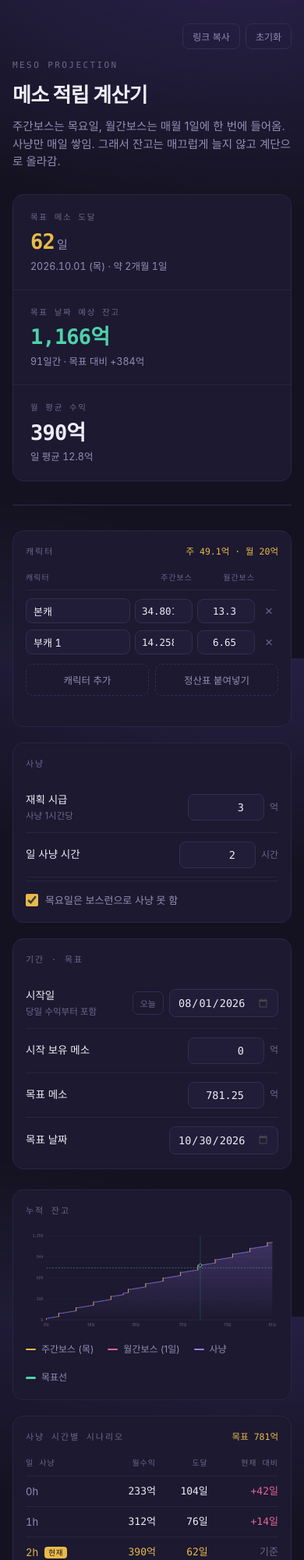
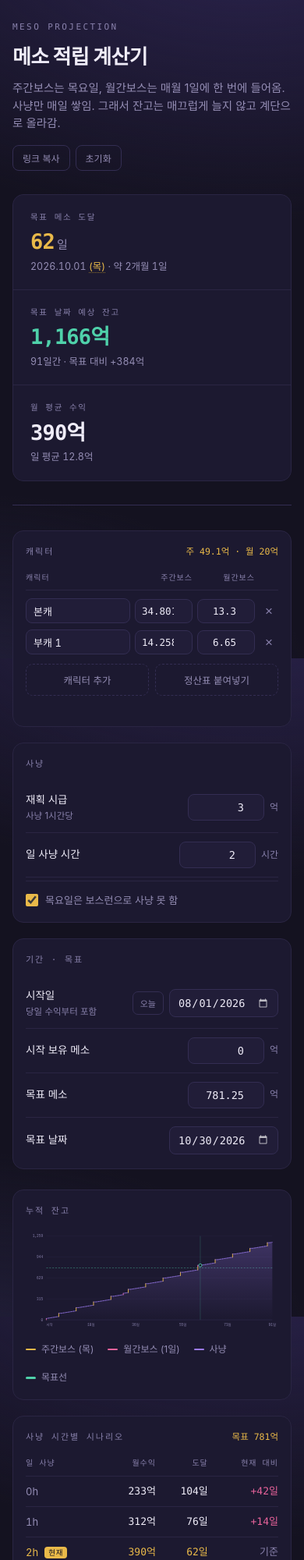
Before and after one commit to yh-yeop/meso_calcul, a plain HTML site: page index.html in a window 390 px wide. Shown: the top 2000 px of the page at 78% size. Drawn offline with Linux system fonts and the light colour scheme.

Commit message:
설명 텍스트 제거 및 UI 점검
- 월 수익 구성 패널의 해설 문단 3줄과 목요일 경고 박스 삭제.
  도달일이 목요일이라는 신호는 상단 readout의 요일 표기를 금색으로
  강조하는 것으로 대체 (title에 설명)
- 패널 제목에 월 합계 표시해 삭제로 비어진 정보 밀도 보완

접근성 / 대비
- --muted-2 #6E668C -> #8880AB (패널 배경 대비 3.20:1 -> 4.65:1, WCAG AA)
- 모든 입력에 label for / aria-label 연결
- 캐릭터가 하나뿐일 때 삭제 버튼 disabled
- 정산표 토글에 aria-expanded

버그
- color-scheme:dark 를 선언하면서 달력 아이콘이 이미 밝게 렌더되는데
  filter:invert(.72) 가 다시 어둡게 만들던 문제. opacity 방식으로 교체

기타
- 헤더 버튼을 절대배치로 옮겨 모바일에서 제목 위로 올라가던 순서 수정
- 그래프 x축 첫 눈금 "0일" -> "시작"
- 목표 메소가 비었을 때 "이미 달성" 대신 입력 안내
- simulate에 light 모드 추가 (시나리오 표에서 8번 도는 경로, 그래프
  배열 생성 생략 + 도달 시점 조기 종료)

Co-Authored-By: Claude Opus 5 <noreply@anthropic.com>

```diff
--- a/index.html
+++ b/index.html
@@ -31,7 +31,7 @@
     --mint:#4FD1AA;
     --text:#EFECF8;
     --muted:#948DB4;
-    --muted-2:#6E668C;
+    --muted-2:#8880AB;
     --mono:"SF Mono",ui-monospace,"JetBrains Mono",Menlo,Consolas,"D2Coding",monospace;
     --sans:"Pretendard",-apple-system,BlinkMacSystemFont,"Segoe UI","Apple SD Gothic Neo","Malgun Gothic",sans-serif;
   }
@@ -50,12 +50,11 @@
   .wrap{max-width:1120px;margin:0 auto}
   .eyebrow{font-family:var(--mono);font-size:11px;letter-spacing:.22em;text-transform:uppercase;color:var(--muted-2)}
 
-  .hero{border-bottom:1px solid var(--line);padding-bottom:30px;margin-bottom:32px}
-  .hero .toprow{display:flex;justify-content:space-between;align-items:flex-start;gap:16px}
+  .hero{position:relative;border-bottom:1px solid var(--line);padding-bottom:30px;margin-bottom:32px}
   .hero h1{font-size:clamp(26px,4.4vw,40px);font-weight:760;letter-spacing:-.025em;margin-top:10px}
-  .hero p{color:var(--muted);font-size:14.5px;margin-top:9px;max-width:60ch}
+  .hero p{color:var(--muted);font-size:14.5px;margin-top:9px;max-width:56ch}
 
-  .tools{display:flex;gap:7px;flex-shrink:0;padding-top:4px}
+  .tools{position:absolute;top:0;right:0;display:flex;gap:7px}
   .tool{background:transparent;border:1px solid var(--line);border-radius:8px;color:var(--muted);
         font-family:var(--sans);font-size:12px;padding:7px 12px;cursor:pointer;white-space:nowrap;
         transition:border-color .14s,color .14s}
@@ -101,7 +100,8 @@
   input[type=number]{width:112px;text-align:right}
   input[type=date]{width:146px}
   input:focus,textarea:focus{outline:none;border-color:var(--gold);box-shadow:0 0 0 3px rgba(233,185,73,.14)}
-  input::-webkit-calendar-picker-indicator{filter:invert(.72)}
+  input::-webkit-calendar-picker-indicator{opacity:.7;cursor:pointer}
+  input::-webkit-calendar-picker-indicator:hover{opacity:1}
 
   .mini{background:transparent;border:1px solid var(--line);border-radius:7px;color:var(--muted-2);
         font-family:var(--sans);font-size:11px;padding:6px 9px;cursor:pointer;white-space:nowrap;
@@ -119,7 +119,8 @@
   .rrow input[type=number]{width:100%;font-size:12.5px;padding:7px 8px}
   .del{background:transparent;border:0;color:var(--muted-2);font-size:17px;line-height:1;
        cursor:pointer;padding:4px;border-radius:6px;transition:color .14s}
-  .del:hover{color:var(--rose)}
+  .del:hover:not(:disabled){color:var(--rose)}
+  .del:disabled{opacity:.26;cursor:default}
   .del:focus-visible{outline:2px solid var(--gold);outline-offset:1px}
 
   .btnrow{display:flex;gap:8px;margin-top:12px}
@@ -170,8 +171,7 @@
   .note{margin-top:18px;padding-top:16px;border-top:1px solid var(--line-soft);
         font-size:13px;color:var(--muted);line-height:1.75}
   .note b{color:var(--gold);font-weight:600;font-variant-numeric:tabular-nums}
-  .warn{margin-top:16px;padding:13px 15px;background:rgba(232,99,155,.09);
-        border:1px solid rgba(232,99,155,.26);border-radius:10px;font-size:12.5px;color:#F1A9C7}
+  .thu{color:var(--gold);cursor:help;border-bottom:1px dotted var(--gold-dim)}
 
   .foot{margin-top:34px;padding-top:18px;border-top:1px solid var(--line-soft);font-size:12px;
         color:var(--muted-2);display:flex;justify-content:space-between;gap:14px;flex-wrap:wrap}
@@ -182,8 +182,7 @@
     body{padding:26px 16px 56px}
     .grid{grid-template-columns:1fr}
     .cell .v{font-size:27px}
-    .hero .toprow{flex-direction:column-reverse;align-items:stretch;gap:12px}
-    .tools{justify-content:flex-end}
+    .tools{position:static;margin-top:16px}
   }
   @media (max-width:560px){
     .scen .date{display:none}
@@ -199,17 +198,13 @@
 <div class="wrap">
 
   <header class="hero">
-    <div class="toprow">
-      <div>
-        <div class="eyebrow">Meso Projection</div>
-        <h1>메소 적립 계산기</h1>
-      </div>
-      <div class="tools">
-        <button class="tool" id="btn-share" title="현재 설정이 담긴 링크 복사">링크 복사</button>
-        <button class="tool" id="btn-reset" title="저장된 값 지우고 기본값으로">초기화</button>
-      </div>
+    <div class="eyebrow">Meso Projection</div>
+    <h1>메소 적립 계산기</h1>
+    <p>주간보스는 목요일, 월간보스는 매월 1일에 한 번에 들어옴. 사냥만 매일 쌓임. 그래서 잔고는 매끄럽게 늘지 않고 계단으로 올라감.</p>
+    <div class="tools">
+      <button class="tool" id="btn-share" title="현재 설정이 담긴 링크 복사">링크 복사</button>
+      <button class="tool" id="btn-reset" title="저장된 값 지우고 기본값으로">초기화</button>
     </div>
-    <p>주간보스는 목요일, 월간보스는 매월 1일에 한 번에 들어옴. 사냥만 매일 쌓임. 그래서 잔고는 매끄럽게 늘지 않고 계단으로 올라감.</p>
 
     <div class="readout">
       <div class="cell">
@@ -238,20 +233,20 @@
         <div id="roster"></div>
         <div class="btnrow">
           <button class="btn" id="btn-add">캐릭터 추가</button>
-          <button class="btn" id="btn-paste">정산표 붙여넣기</button>
+          <button class="btn" id="btn-paste" aria-expanded="false" aria-controls="paste">정산표 붙여넣기</button>
         </div>
-        <textarea id="paste" placeholder="maplescouter 주간 보스 정산 페이지에서 텍스트를 긁어 그대로 붙여넣으면 캐릭터별로 분해됨.&#10;&#10;예)&#10;주간보스 수익&#10;14억 2580만&#10;월간보스 수익&#10;6억 6500만"></textarea>
+        <textarea id="paste" aria-label="maplescouter 정산표 붙여넣기" placeholder="maplescouter 주간 보스 정산 페이지에서 텍스트를 긁어 그대로 붙여넣으면 캐릭터별로 분해됨.&#10;&#10;예)&#10;주간보스 수익&#10;14억 2580만&#10;월간보스 수익&#10;6억 6500만"></textarea>
         <div class="parsemsg" id="parsemsg"></div>
       </section>
 
       <section class="panel">
         <h2>사냥</h2>
         <div class="row">
-          <label>재획 시급 <i>사냥 1시간당</i></label>
+          <label for="in-rate">재획 시급 <i>사냥 1시간당</i></label>
           <div class="field"><input type="number" id="in-rate" step="0.01" value="3"><span class="unit">억</span></div>
         </div>
         <div class="row">
-          <label>일 사냥 시간</label>
+          <label for="in-hours">일 사냥 시간</label>
           <div class="field"><input type="number" id="in-hours" step="0.5" min="0" max="24" value="2"><span class="unit">시간</span></div>
         </div>
         <div class="check">
@@ -263,22 +258,22 @@
       <section class="panel">
         <h2>기간 · 목표</h2>
         <div class="row">
-          <label>시작일 <i>당일 수익부터 포함</i></label>
+          <label for="in-start">시작일 <i>당일 수익부터 포함</i></label>
           <div class="field">
             <button class="mini" id="btn-today" title="시작일을 오늘로 맞춤">오늘</button>
             <input type="date" id="in-start">
           </div>
         </div>
         <div class="row">
-          <label>시작 보유 메소</label>
+          <label for="in-have">시작 보유 메소</label>
           <div class="field"><input type="number" id="in-have" step="1" value="0"><span class="unit">억</span></div>
         </div>
         <div class="row">
-          <label>목표 메소</label>
+          <label for="in-goal">목표 메소</label>
           <div class="field"><input type="number" id="in-goal" step="1" value="781.25"><span class="unit">억</span></div>
         </div>
         <div class="row">
-          <label>목표 날짜</label>
+          <label for="in-target">목표 날짜</label>
           <div class="field"><input type="date" id="in-target"></div>
         </div>
       </section>
@@ -314,10 +309,8 @@
       </section>
 
       <section class="panel">
-        <h2>월 수익 구성</h2>
+        <h2>월 수익 구성 <em id="mix-total">—</em></h2>
         <div class="bars" id="bars"></div>
-        <div class="note" id="insight"></div>
-        <div id="warnbox"></div>
       </section>
     </div>
   </div>
@@ -351,11 +344,12 @@
     roster.forEach(function(c, idx){
       var r = document.createElement("div");
       r.className = "rrow";
+      var lock = roster.length <= 1 ? " disabled" : "";
       r.innerHTML =
-        '<input type="text" value="" data-f="name" data-i="'+idx+'" placeholder="이름">' +
-        '<input type="number" step="0.0001" data-f="weekly" data-i="'+idx+'">' +
-        '<input type="number" step="0.0001" data-f="monthly" data-i="'+idx+'">' +
-        '<button class="del" data-del="'+idx+'" title="삭제" aria-label="캐릭터 삭제">&times;</button>';
+        '<input type="text" value="" data-f="name" data-i="'+idx+'" placeholder="이름" aria-label="캐릭터 이름">' +
+        '<input type="number" step="0.0001" data-f="weekly" data-i="'+idx+'" aria-label="주간보스 수익 (억)">' +
+        '<input type="number" step="0.0001" data-f="monthly" data-i="'+idx+'" aria-label="월간보스 수익 (억)">' +
+        '<button class="del" data-del="'+idx+'" title="삭제" aria-label="캐릭터 삭제"'+lock+'>&times;</button>';
       r.querySelector('[data-f=name]').value = c.name;
       r.querySelector('[data-f=weekly]').value = c.weekly;
       r.querySelector('[data-f=monthly]').value = c.monthly;
@@ -394,9 +388,9 @@
   });
 
   $("btn-paste").addEventListener("click", function(){
-    var ta = $("paste");
-    ta.classList.toggle("open");
-    if (ta.classList.contains("open")) ta.focus();
+    var ta = $("paste"), open = ta.classList.toggle("open");
+    this.setAttribute("aria-expanded", open ? "true" : "false");
+    if (open) ta.focus();
   });
 
   /* ---------- paste parser ----------
@@ -508,17 +502,22 @@
   function addDays(d,n){ var x = new Date(d.getTime()); x.setDate(x.getDate()+n); return x; }
 
   /* ---------- simulation ---------- */
-  function simulate(cfg, days){
-    var pts = [{x:0, y:cfg.have, kind:"start"}], daily = [], run = cfg.have, hit = -1;
+  // light = 그래프용 배열을 안 만들고 도달 시점에서 바로 끊음 (시나리오 표에서 8번 돌아서)
+  function simulate(cfg, days, light){
+    var pts = light ? null : [{x:0, y:cfg.have, kind:"start"}];
+    var daily = [], run = cfg.have, hit = -1;
     var d = new Date(cfg.start.getTime());
     for (var i = 0; i < days; i++){
       var isThu = d.getDay() === 4, isFirst = d.getDate() === 1;
-      if (isThu && cfg.weekly !== 0){ run += cfg.weekly; pts.push({x:i,y:run,kind:"weekly"}); }
-      if (isFirst && cfg.monthly !== 0){ run += cfg.monthly; pts.push({x:i,y:run,kind:"monthly"}); }
+      if (isThu && cfg.weekly !== 0){ run += cfg.weekly; if (pts) pts.push({x:i,y:run,kind:"weekly"}); }
+      if (isFirst && cfg.monthly !== 0){ run += cfg.monthly; if (pts) pts.push({x:i,y:run,kind:"monthly"}); }
       run += (isThu && cfg.skipThu) ? 0 : cfg.rate * cfg.hours;
-      pts.push({x:i+1, y:run, kind:"hunt"});
-      daily.push(run);
-      if (hit < 0 && run >= cfg.goal) hit = i;
+      if (pts) pts.push({x:i+1, y:run, kind:"hunt"});
+      if (!light) daily.push(run);
+      if (hit < 0 && run >= cfg.goal){
+        hit = i;
+        if (light) return {pts:null, daily:daily, hitIndex:hit, end:run};
+      }
       d = addDays(d, 1);
     }
     return {pts:pts, daily:daily, hitIndex:hit, end:run};
@@ -531,8 +530,8 @@
     if (perDay <= 0) return {days:-1};
     var est = Math.ceil((cfg.goal - cfg.have)/perDay) + 40;
     var span = Math.min(MAX_DAYS, Math.max(est, 60));
-    var sim = simulate(cfg, span);
-    if (sim.hitIndex < 0 && span < MAX_DAYS) sim = simulate(cfg, MAX_DAYS);
+    var sim = simulate(cfg, span, true);
+    if (sim.hitIndex < 0 && span < MAX_DAYS) sim = simulate(cfg, MAX_DAYS, true);
     return sim.hitIndex < 0 ? {days:-1} : {days:sim.hitIndex + 1};
   }
 
@@ -556,7 +555,7 @@
     for (var t = 0; t <= 4; t++){
       var val = maxY*t/4, y = sy(val);
       s.push('<line x1="'+padL+'" y1="'+y.toFixed(1)+'" x2="'+(W-padR)+'" y2="'+y.toFixed(1)+'" stroke="#2A2543" stroke-width="1"/>');
-      s.push('<text x="'+(padL-10)+'" y="'+(y+4).toFixed(1)+'" text-anchor="end" fill="#6E668C" font-size="10.5" font-family="monospace">'+fmtShort(val)+'</text>');
+      s.push('<text x="'+(padL-10)+'" y="'+(y+4).toFixed(1)+'" text-anchor="end" fill="#8880AB" font-size="10.5" font-family="monospace">'+fmtShort(val)+'</text>');
     }
     if (cfg.goal > 0 && cfg.goal <= maxY){
       var gy = sy(cfg.goal);
@@ -582,7 +581,8 @@
     s.push('<line x1="'+padL+'" y1="'+(padT+ih)+'" x2="'+(W-padR)+'" y2="'+(padT+ih)+'" stroke="#332D52" stroke-width="1"/>');
     for (var k = 0; k <= 5; k++){
       var dn = Math.round(days*k/5);
-      s.push('<text x="'+sx(dn).toFixed(1)+'" y="'+(padT+ih+18)+'" text-anchor="middle" fill="#6E668C" font-size="10.5" font-family="monospace">'+dn+'일</text>');
+      s.push('<text x="'+sx(dn).toFixed(1)+'" y="'+(padT+ih+18)+'" text-anchor="'+(k === 0 ? "start" : "middle")+
+             '" fill="#8880AB" font-size="10.5" font-family="monospace">'+(dn === 0 ? "시작" : dn+"일")+'</text>');
     }
     s.push('</svg>');
     $("chart").innerHTML = s.join("");
@@ -601,7 +601,7 @@
                skipThu:cfg.skipThu, have:cfg.have, goal:cfg.goal, start:cfg.start};
       var inc = monthIncome(c);
       var mTot = inc.weekly + inc.monthly + inc.hunt;
-      var g = findGoal(c);
+      var g = cfg.goal > 0 ? findGoal(c) : {days:-1};
 
       var days = "—", dateCell = "—", delta = "";
       if (g.days === 0){ days = "달성"; }
@@ -624,7 +624,7 @@
              '<td>' + delta + '</td></tr>';
     }).join("");
 
-    $("scen-goal").textContent = "목표 " + fmtEok(cfg.goal);
+    $("scen-goal").textContent = cfg.goal > 0 ? "목표 " + fmtEok(cfg.goal) : "목표 미입력";
   }
 
   function renderSensitivity(cfg, baseDays){
@@ -759,8 +759,11 @@
     $("out-month").textContent = fmtEok(mTotal);
     $("out-day").textContent = "일 평균 " + fmtEok(mTotal / DAYS_PER_MONTH);
 
-    var g = findGoal(cfg);
-    if (g.days === 0){
+    var g = cfg.goal > 0 ? findGoal(cfg) : {days:-2};
+    if (g.days === -2){
+      $("out-days").textContent = "—";
+      $("out-date").textContent = "목표 메소를 입력해줘";
+    } else if (g.days === 0){
       $("out-days").textContent = "이미 달성";
       $("out-date").textContent = "보유 메소가 목표 이상";
     } else if (g.days < 0){
@@ -769,8 +772,13 @@
     } else {
       var hitDate = addDays(start, g.days - 1);
       var mo = Math.floor(g.days / 30.44), rd = Math.round(g.days - mo*30.44);
+      var ds = fmtDate(hitDate);
+      // 도달일이 목요일이면 주간보스가 그날 들어와 넘기는 구조 — 요일에 표시만 남김
+      if (hitDate.getDay() === 4 && cfg.weekly > 0){
+        ds = ds.replace("(목)", '<span class="thu" title="주간보스가 들어오는 날. 그 주에 못 돌면 도달이 일주일 밀림">(목)</span>');
+      }
       $("out-days").innerHTML = g.days + '<small>일</small>';
-      $("out-date").textContent = fmtDate(hitDate) + (mo > 0 ? "  ·  약 " + mo + "개월 " + rd + "일" : "");
+      $("out-date").innerHTML = ds + (mo > 0 ? "  ·  약 " + mo + "개월 " + rd + "일" : "");
     }
 
     var span = (target && target >= start) ? Math.round((target - start)/86400000) + 1 : 0;
@@ -796,37 +804,13 @@
       {name:"사냥",     val:mHunt,    color:"#9C7BF0"},
       {name:"월간보스", val:mMonthly, color:"#E8639B"}
     ];
+    $("mix-total").textContent = "월 " + fmtEok(mTotal);
     $("bars").innerHTML = parts.map(function(p){
       var pct = mTotal > 0 ? p.val/mTotal*100 : 0;
       return '<div class="bar-row"><div class="top"><b>'+p.name+'</b><span>'+fmtEok(p.val)+' · '+
              pct.toFixed(1)+'%</span></div><div class="track"><div class="fill" style="width:'+
              pct.toFixed(1)+'%;background:'+p.color+'"></div></div></div>';
     }).join("");
-
-    var ins = "";
-    if (cfg.rate > 0){
-      var th = cfg.weekly / cfg.rate;
-      ins += "목요일 주간보스 한 번 = 사냥 <b>" + th.toFixed(1) + "시간</b>";
-      ins += cfg.hours > 0 ? " = 지금 페이스로 <b>" + (th/cfg.hours).toFixed(1) + "일</b>치.<br>" : ".<br>";
-    }
-    if (cfg.skipThu && cfg.hours > 0){
-      var lost = cfg.rate * cfg.hours;
-      ins += "목요일에 못 채우는 사냥은 " + fmtEok(lost) + "인데 받는 건 " + fmtEok(cfg.weekly) +
-             ". 보스런이 <b>" + (cfg.weekly/(lost||1)).toFixed(1) + "배</b> 이득이라 순서는 보스 먼저.<br>";
-    }
-    ins += '<span style="color:var(--muted-2)">maplescouter 합계는 한 달을 4주로 잡음. 여기는 4.35주 기준이라 ' +
-           fmtEok(mWeekly + mMonthly - (cfg.weekly*4 + cfg.monthly)) + ' 더 높게 나옴.</span>';
-    $("insight").innerHTML = ins;
-
-    var w = "";
-    if (g.days > 0 && cfg.weekly > 0 && addDays(start, g.days-1).getDay() === 4){
-      w = '<div class="warn">도달일이 목요일임. 주간보스 ' + fmtEok(cfg.weekly) +
-          '이 그날 들어와서 넘기는 구조라, 보스를 못 돌면 그 주 통째로 밀림.</div>';
-    }
-    if (g.days < 0 && mTotal <= 0){
-      w = '<div class="warn">수익이 0이라 목표에 도달할 수 없음. 수치를 확인해봐.</div>';
-    }
-    $("warnbox").innerHTML = w;
 
     save();
   }
```
